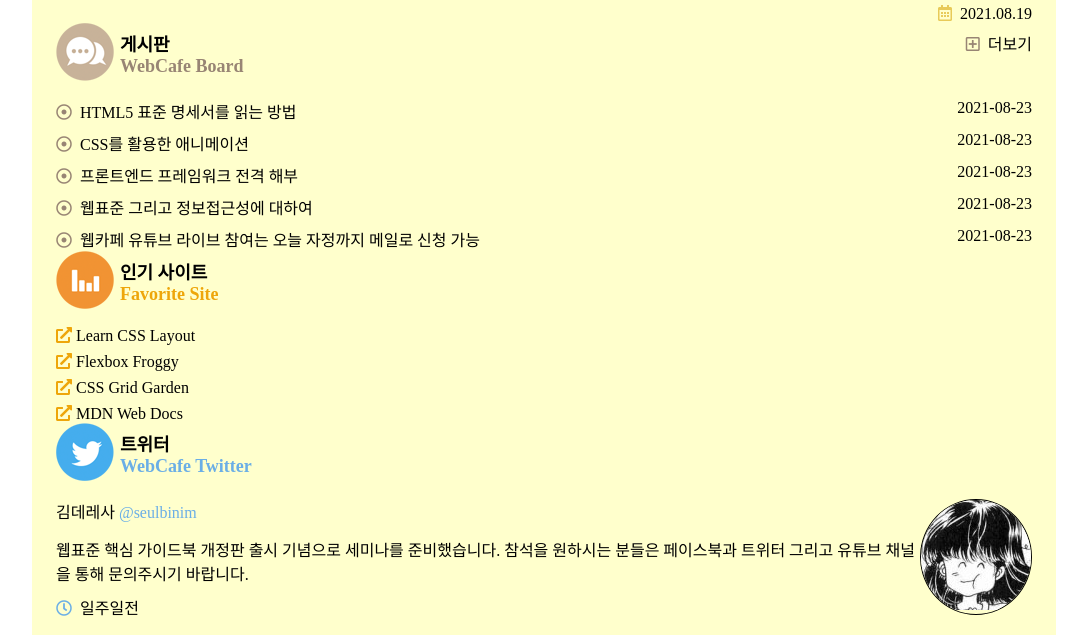
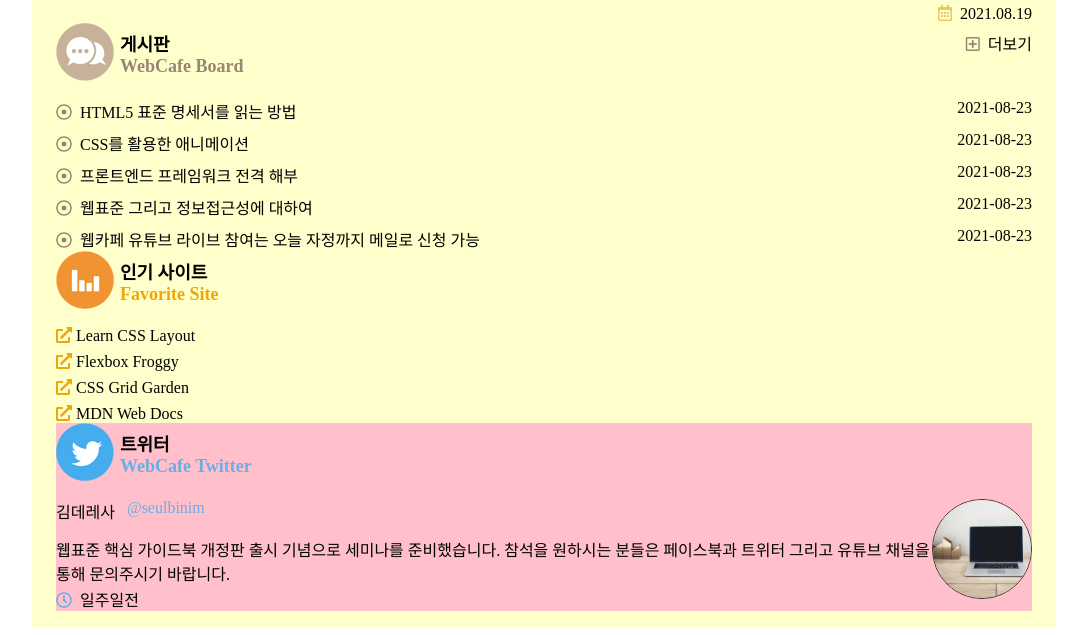
Before and after one commit to SleeplessN/zeroConnecTo, a website: page RWD/index.html in a window 1280 px wide. Shown: the part 1625-2260 px from the top of the page, without its empty margins (96-1183 px from the left). Drawn offline with Linux system fonts and the light colour scheme; a web font is replaced by a local one.

Commit message:
나의 이미지 크롭 사용

```diff
--- a/RWD/css/index.css
+++ b/RWD/css/index.css
@@ -232,28 +232,27 @@
 }
 
 /* 공통 트위터 */
+.twitter {
+  background: pink;
+}
 .twitter__container {
   display: flow-root;
 }
 .twitter__userInfo {
-  display: inline-block;
-  width: 50%;
-  margin-right: 0;
+  display: inline-flex;
+  gap: var(--spacing-sm);
 }
-.twitter__userName,
-.twitter__userId {
-  display: inline-block;
-}
-
 .twitter__userProfile {
   float: right;
   shape-outside: circle(50%);
-  border: 1px solid var(--black);
-  border-radius: 70%;
-  overflow: hidden;
+  width: 50px;
+  height: 50px;
+  max-width: 110px;
 }
-.twitter__summary {
-  margin-bottom: var(--spacing-xs);
+.twitter__userProfileImage {
+  border: 1px solid var(--primary-color);
+  border-radius: 50%;
+  vertical-align: top;
 }
 /* 모바일 디바이스 (Mobile Device) */
 @media (min-width: 320px) and (max-width: 768px) {
@@ -417,6 +416,18 @@
   .spriteBook::before {
     background: url("../assets/images/sprite_main.png");
   }
+  /* 데스크탑 트위터 */
+  .twitter__userProfile {
+    object-fit: cover;
+    width: 100px;
+    height: 100px;
+  }
+  .twitter__userProfileImage {
+    width: 100%;
+    height: 100%;
+    object-fit: cover;
+    object-position: 20% 20%;
+  }
 }
 
 /* 고해상도 배경이미지 미디어쿼리 */
--- a/RWD/index.html
+++ b/RWD/index.html
@@ -309,7 +309,7 @@
           </dl>
           <figure class="twitter__userProfile">
             <img
-              src="./assets/images/seulbinim.jpg"
+              src="./images/hero.jpg"
               alt=""
               class="twitter__userProfileImage"
             />
```
